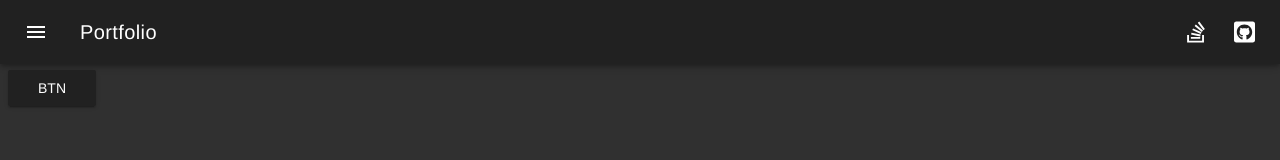
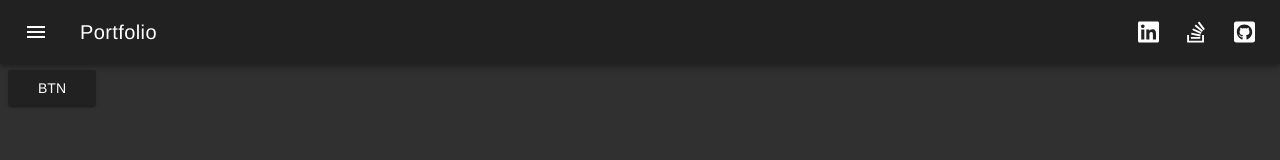
Before and after one commit to KarolisKaj/Portfolio, a Vue app in the folder Portfolio.Client/: page / in a window 1280 px wide. Shown: the top 160 px of the page. Built offline with nearby package versions, Linux system fonts and the light colour scheme.

Commit message:
add linkedin

```diff
--- a/Portfolio.Client/src/App.vue
+++ b/Portfolio.Client/src/App.vue
@@ -1,7 +1,7 @@
 <template>
   <div id="app">
     <link rel="stylesheet" href="https://fonts.googleapis.com/icon?family=Material+Icons">
-    <PortfolioHeader v-bind:metaLinks="[{ link: 'https://stackoverflow.com/users/5505949', icon: 'fab fa-stack-overflow' },{ link: 'https://github.com/KarolisKaj', icon: 'fab fa-github-square' }]"></PortfolioHeader>
+    <PortfolioHeader v-bind:metaLinks="[{ link: 'https://www.linkedin.com/in/karolis-kaj%C4%97nas-b22146ab/', icon: 'fab fa-linkedin' },{ link: 'https://stackoverflow.com/users/5505949', icon: 'fab fa-stack-overflow' },{ link: 'https://github.com/KarolisKaj', icon: 'fab fa-github-square' }]"></PortfolioHeader>
     <router-view/>
     <PortfolioFooter id="footer"></PortfolioFooter>
   </div>
```
